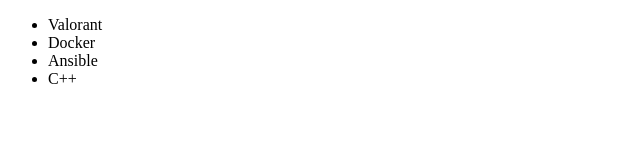
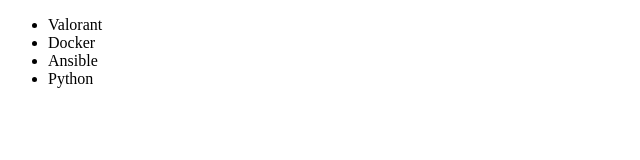
Before and after one commit to Darkras389/alura-git, a plain HTML site: page index.html in a window 1280 px wide. Shown: the full height of the page, 0-640 px from the left. Drawn offline with Linux system fonts and the light colour scheme.

Commit message:
Cambiando el nombre del curso C++ a Python

```diff
--- a/index.html
+++ b/index.html
@@ -11,7 +11,7 @@
         <li>Valorant</li>
         <li>Docker</li>
         <li>Ansible</li>
-        <li>C++</li>
+        <li>Python</li>
     </ul>
     </body>
 
```
